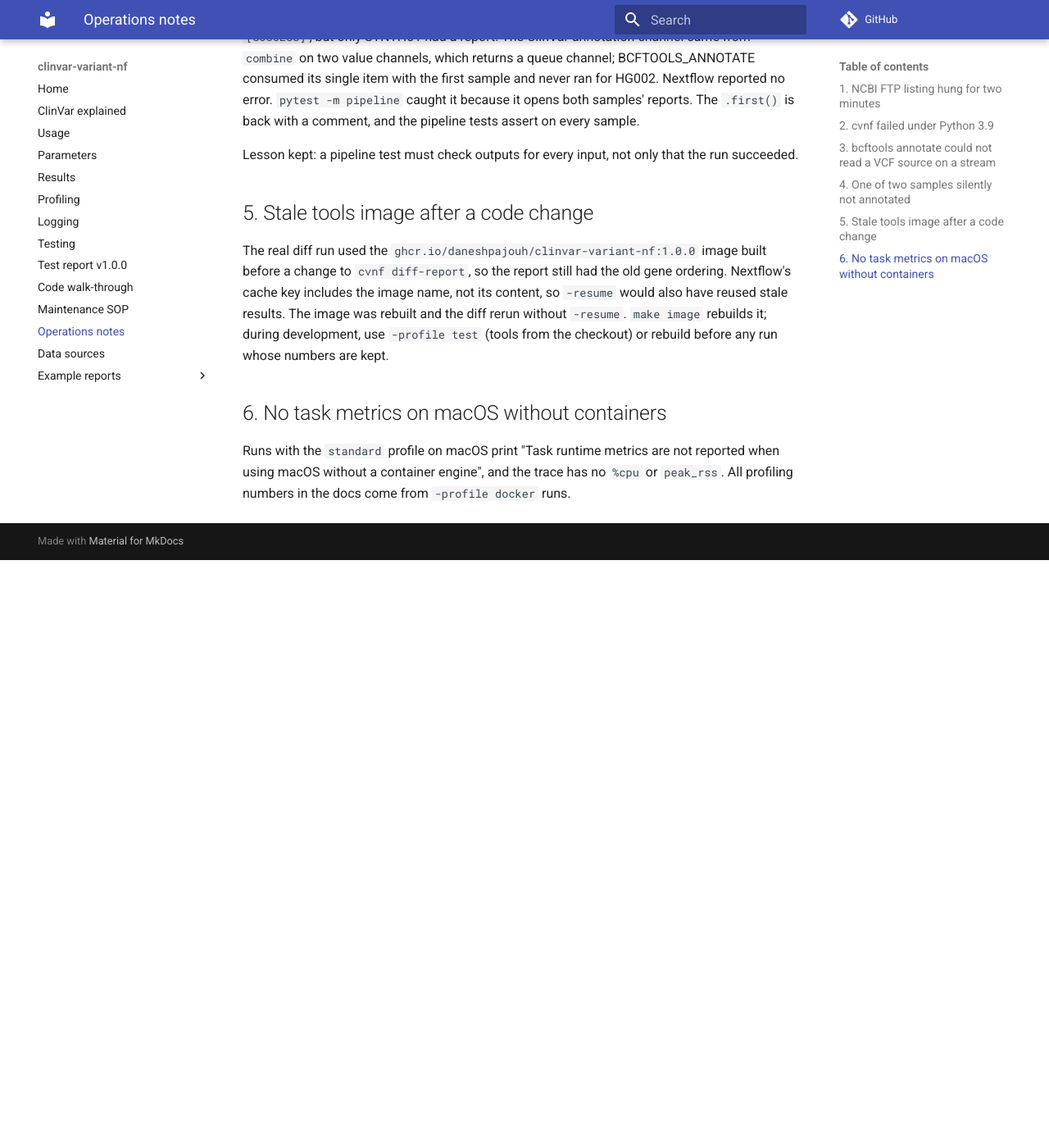
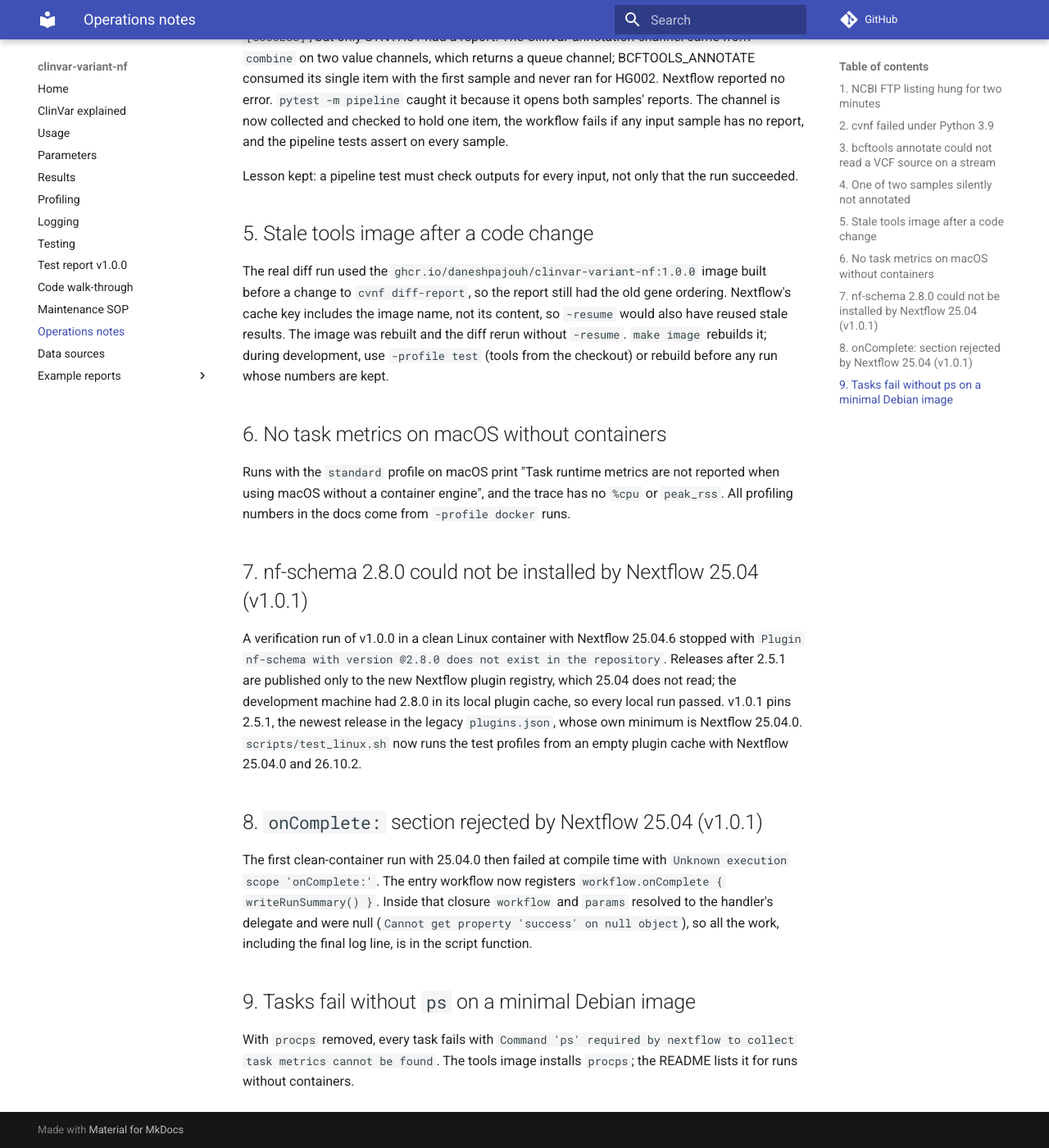
Before and after one commit to Daneshpajouh/clinvar-delta, an MkDocs documentation site: the page built from docs/operations.md, in a window 1280 px wide and 1400 px high, scrolled down 972 px. Shown: the whole window at 82% size. Built offline with MkDocs 1.6.1 and Material for MkDocs 9.7.7, drawn with Linux system fonts in a browser that asks for light colours; comment, search, counter and statistics services are not loaded; before the commit the page ends 1655 px from its top, so only the background shows below that; some of the changed text lies outside the part shown.

Commit message:
Check the diff table pair count; reword flagged sentences

```diff
--- a/docs/operations.md
+++ b/docs/operations.md
@@ -1,7 +1,7 @@
 # Operations notes
 
-Failures hit while building v1.0.0 on 2026-10-19, in the order they happened, with the
-fix that is now in the code.
+Failures hit while building v1.0.0 and v1.0.1 on 2026-10-19, in the order they happened,
+with the fix that is now in the code.
 
 ## 1. NCBI FTP listing hung for two minutes
 
@@ -33,8 +33,9 @@
 with `[SUCCESS]`, but only SYNTH01 had a report. The ClinVar annotation channel came from
 `combine` on two value channels, which returns a queue channel; BCFTOOLS_ANNOTATE consumed
 its single item with the first sample and never ran for HG002. Nextflow reported no error.
-`pytest -m pipeline` caught it because it opens both samples' reports. The `.first()` is
-back with a comment, and the pipeline tests assert on every sample.
+`pytest -m pipeline` caught it because it opens both samples' reports. The channel is now
+collected and checked to hold one item, the workflow fails if any input sample has no
+report, and the pipeline tests assert on every sample.
 
 Lesson kept: a pipeline test must check outputs for every input, not only that the run
 succeeded.
@@ -53,3 +54,27 @@
 Runs with the `standard` profile on macOS print "Task runtime metrics are not reported when
 using macOS without a container engine", and the trace has no `%cpu` or `peak_rss`. All
 profiling numbers in the docs come from `-profile docker` runs.
+
+## 7. nf-schema 2.8.0 could not be installed by Nextflow 25.04 (v1.0.1)
+
+A verification run of v1.0.0 in a clean Linux container with Nextflow 25.04.6 stopped with
+`Plugin nf-schema with version @2.8.0 does not exist in the repository`. Releases after
+2.5.1 are published only to the new Nextflow plugin registry, which 25.04 does not read;
+the development machine had 2.8.0 in its local plugin cache, so every local run passed.
+v1.0.1 pins 2.5.1, the newest release in the legacy `plugins.json`, whose own minimum is
+Nextflow 25.04.0. `scripts/test_linux.sh` now runs the test profiles from an empty plugin
+cache with Nextflow 25.04.0 and 26.10.2.
+
+## 8. `onComplete:` section rejected by Nextflow 25.04 (v1.0.1)
+
+The first clean-container run with 25.04.0 then failed at compile time with
+`Unknown execution scope 'onComplete:'`. The entry workflow now registers
+`workflow.onComplete { writeRunSummary() }`. Inside that closure `workflow` and `params`
+resolved to the handler's delegate and were null (`Cannot get property 'success' on null
+object`), so all the work, including the final log line, is in the script function.
+
+## 9. Tasks fail without `ps` on a minimal Debian image
+
+With `procps` removed, every task fails with `Command 'ps' required by nextflow to collect
+task metrics cannot be found`. The tools image installs `procps`; the README lists it for
+runs without containers.
```
Also changed, not shown: README.md (+2 -3 lines), docs/code_walkthrough.md (+11 -6 lines), docs/logging.md (+5 -2 lines), 3 other files.
